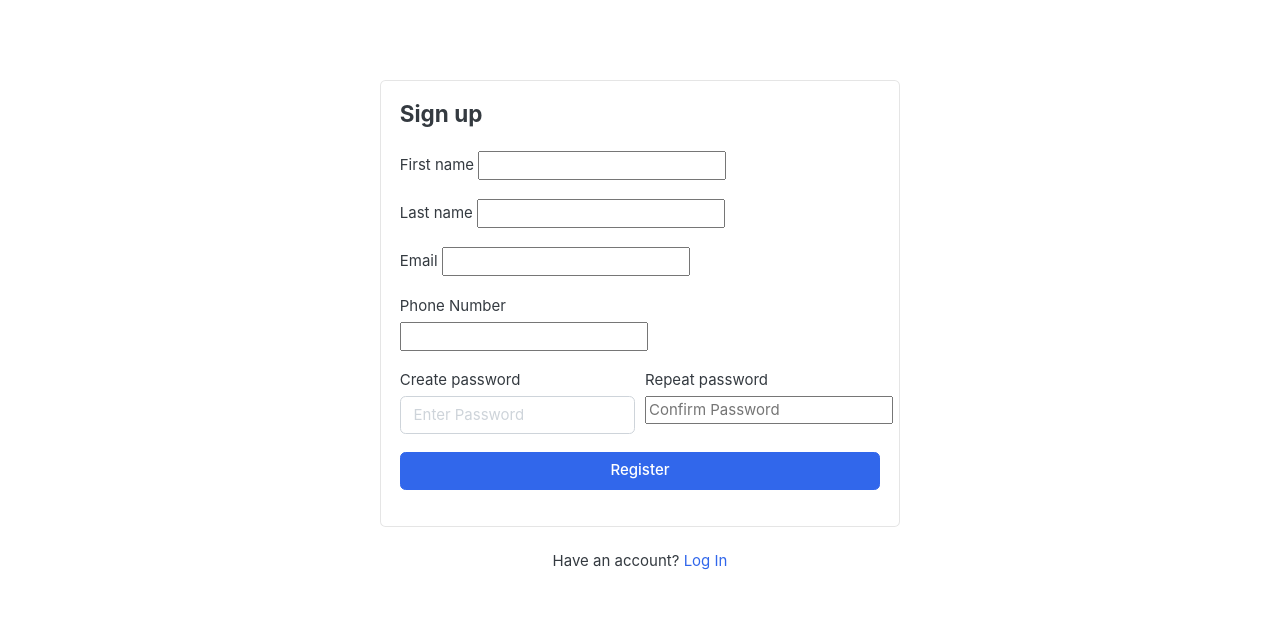
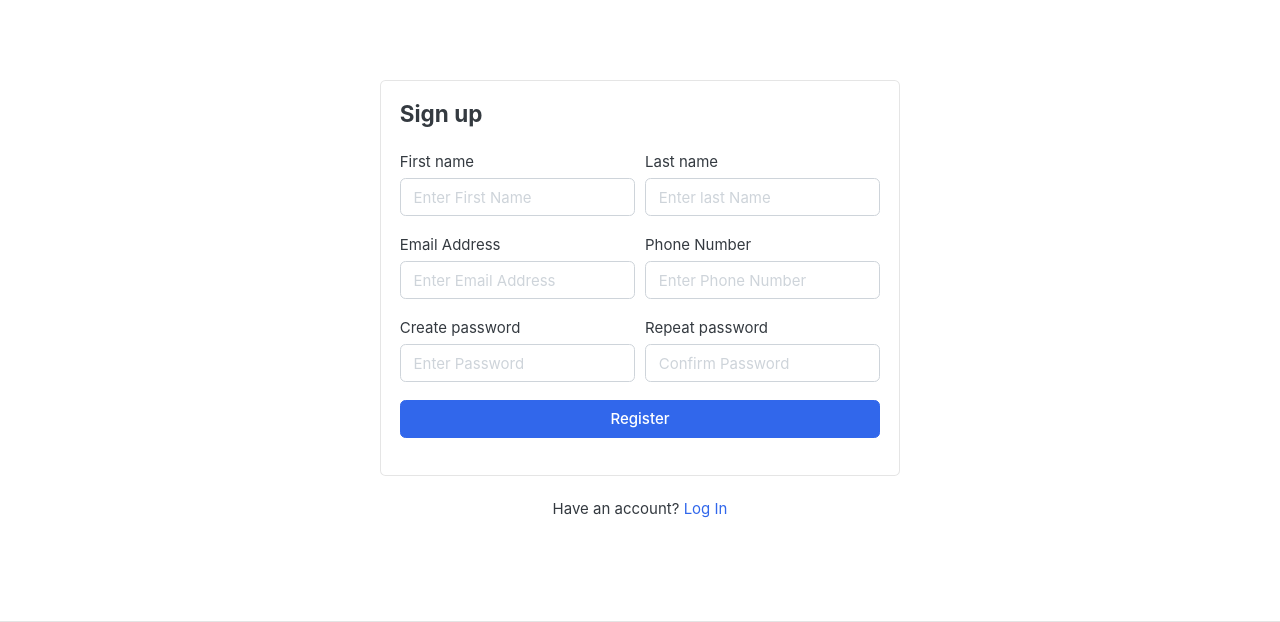
Before and after one commit to samsorrahman/greatkart-django, a Django app: page /account/register/ in a window 1280 px wide. Shown: the part 118-740 px from the top of the page. Run offline with Django 3.2, Linux system fonts and the light colour scheme; data that the repository does not hold is empty; some libraries are stand-ins or nearby versions; some web fonts are replaced.

Commit message:
implementing model forms and editing init method

```diff
--- a/account/forms.py
+++ b/account/forms.py
@@ -15,3 +15,12 @@ class RegistrationForm(forms.ModelForm):
         model = Account
         fields = ['first_name', 'last_name',
                   'phone_number', 'email', 'password']
+
+    def __init__(self, *args, **kwargs):
+        super(RegistrationForm, self).__init__(*args, **kwargs)
+        self.fields['first_name'].widget.attrs['placeholder'] = 'Enter First Name'
+        self.fields['last_name'].widget.attrs['placeholder'] = 'Enter last Name'
+        self.fields['phone_number'].widget.attrs['placeholder'] = 'Enter Phone Number'
+        self.fields['email'].widget.attrs['placeholder'] = 'Enter Email Address'
+        for field in self.fields:
+            self.fields[field].widget.attrs['class'] = 'form-control'
--- a/templates/accounts/register.html
+++ b/templates/accounts/register.html
@@ -22,12 +22,11 @@
                             {{form.last_name}}
                         </div> <!-- form-group end.// -->
                     </div> <!-- form-row end.// -->
-                    <div class="form-group">
-                        <label>Email</label>
-                       {{form.email}}
-                    </div> <!-- form-group end.// -->
-
                     <div class="form-row">
+                        <div class="form-group col-md-6">
+                          <label>Email Address</label>
+                          {{form.email}}
+                        </div> <!-- form-group end.// -->
                         <div class="form-group col-md-6">
                           <label>Phone Number</label>
                           {{form.phone_number}}
```
